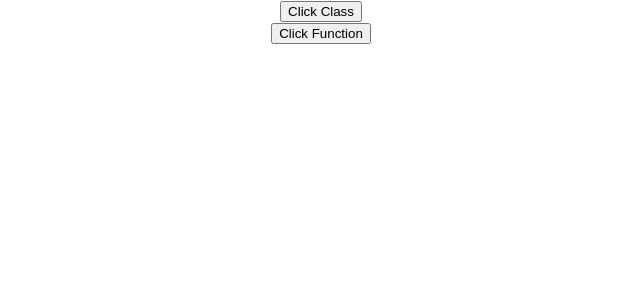
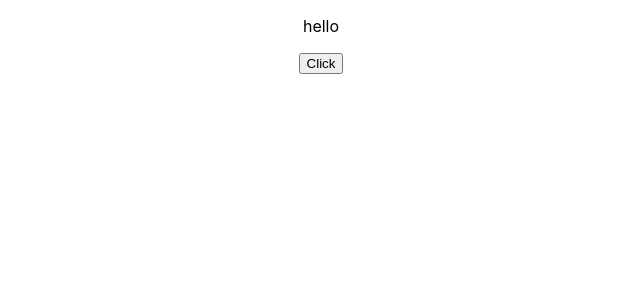
Before and after one commit to priyodas12/Web_Technology_Learning, a React (Create React App) app in the folder ReactLearning/hello-react/: page / in a window 1280 px wide. Shown: the top 300 px of the page, without its empty margins (319-959 px from the left). Built offline with nearby package versions, Linux system fonts and the light colour scheme.

Commit message:
added bindevent

```diff
--- a/ReactLearning/hello-react/src/App.js
+++ b/ReactLearning/hello-react/src/App.js
@@ -1,14 +1,14 @@
 import React from 'react';
 import logo from './logo.svg';
 import './App.css';
-import ClassClick from './Components/ClassClick'
-import FunctionClick from './Components/FunctionClick'
+import EventBind from './Components/EventBind'
+
 
 function App() {
   return (
     <div className="App">
-        <ClassClick/>
-        <FunctionClick/>
+        <EventBind/>
+
     </div>
   );
 }
--- /dev/null
+++ b/ReactLearning/hello-react/src/Components/EventBind.jsx
@@ -0,0 +1,34 @@
+import React, { Component } from 'react'
+
+export class EventBind extends Component {
+
+    constructor(props) {
+        super(props)
+
+        this.state = {
+            message:'hello',
+            name:''
+        }
+        this.clickHandler=this.clickHandler.bind(this);
+    }
+    clickHandler(){
+      this.setState({
+        message:`hi`,
+        name:'priyo'
+      })
+    }
+
+
+
+    render() {
+        return (
+            <div>
+                <p>{this.state.message} {this.state.name}</p>
+                {/*<button onClick={this.clickHandler.bind(this)}>Click</button>*/}
+                <button onClick={this.clickHandler}>Click</button>
+            </div>
+        )
+    }
+}
+
+export default EventBind
```
